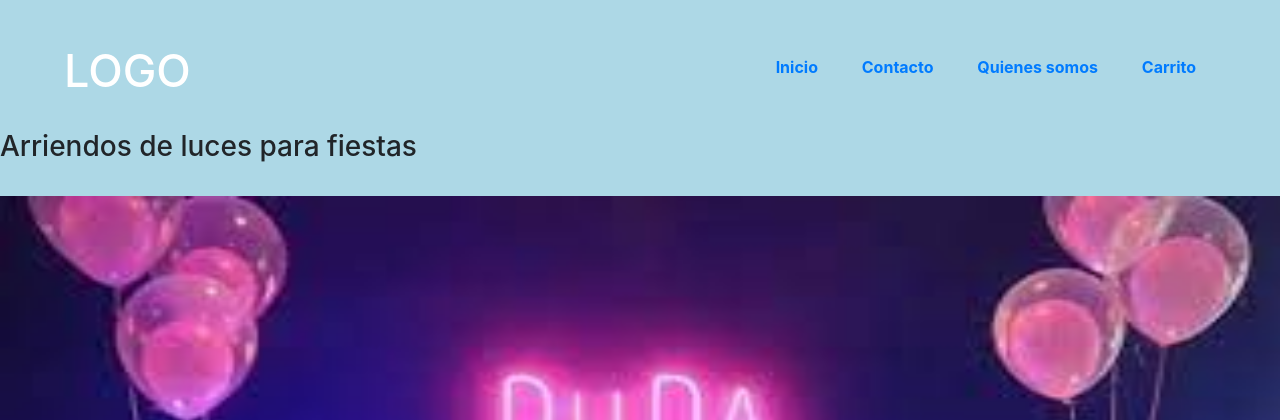
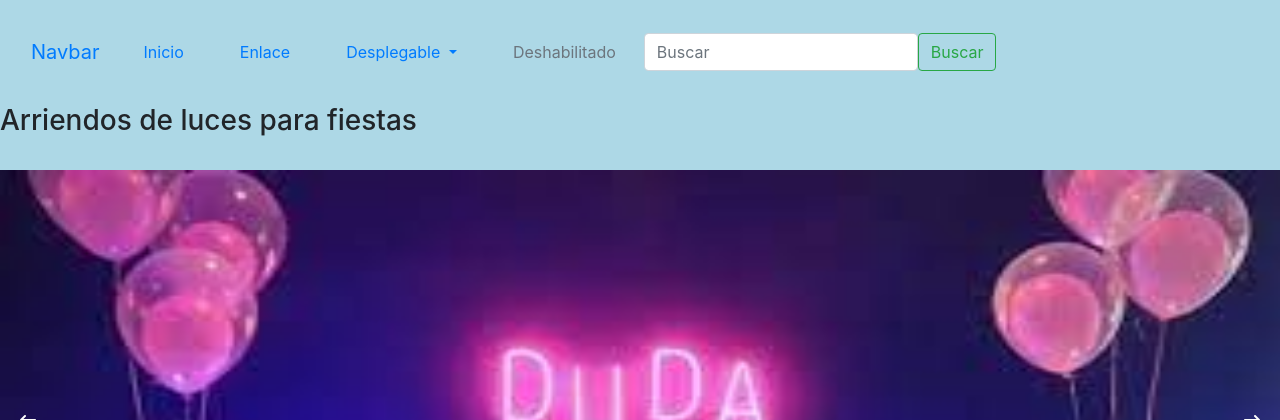
Before and after one commit to jaastorgar/pag_luces, a Django app: page / in a window 1280 px wide. Shown: the top 420 px of the page. Run offline with Django 4.2, Linux system fonts and the light colour scheme; some libraries are stand-ins or nearby versions.

Commit message:
actualizacion

```diff
--- a/PagPrincipal/core/templates/core/home.html
+++ b/PagPrincipal/core/templates/core/home.html
@@ -4,23 +4,49 @@
 <head>
     <meta charset="UTF-8">
     <meta name="viewport" content="width=device-width, initial-scale=1.0">
-    <link rel="stylesheet" href="https://stackpath.bootstrapcdn.com/bootstrap/4.3.1/css/bootstrap.min.css"
-    integrity="sha384-ggOyR0iXCbMQv3Xipma34MD+dH/1fQ784/j6cY/iJTQUOhcWr7x9JvoRxT2MZw1T" crossorigin="anonymous">
+    <link rel="stylesheet" href="https://stackpath.bootstrapcdn.com/bootstrap/4.5.2/css/bootstrap.min.css">
     <link rel="stylesheet" href="{% static 'core/css/Estilos.css' %}">
     <script src="https://kit.fontawesome.com/5811f0749a.js" crossorigin="anonymous"></script>
     <title>Arriendo de luces</title>
 </head>
 <body>
     <br>
-    <nav id="menuNav">
-      <h1 id="logoMenu">LOGO</h1>
-        <ul>
-          <li><a href="">Inicio</a></li>
-          <li><a href="">Contacto</a></li>
-          <li><a href="">Quienes somos</a></li>
-          <li><a href="">Carrito</a></li>
-        </ul>
-    </nav>
+    <nav class="navbar navbar-expand-lg bg-body-tertiary">
+      <div class="container-fluid">
+          <a class="navbar-brand" href="#">Navbar</a>
+          <button class="navbar-toggler" type="button" data-bs-toggle="collapse" data-bs-target="#navbarSupportedContent" aria-controls="navbarSupportedContent" aria-expanded="false" aria-label="Toggle navigation">
+              <span class="navbar-toggler-icon"></span>
+          </button>
+          <div class="collapse navbar-collapse" id="navbarSupportedContent">
+              <ul class="navbar-nav me-auto mb-2 mb-lg-0">
+                  <li class="nav-item">
+                      <a class="nav-link active" aria-current="page" href="#">Inicio</a>
+                  </li>
+                  <li class="nav-item">
+                      <a class="nav-link" href="#">Enlace</a>
+                  </li>
+                  <li class="nav-item dropdown">
+                      <a class="nav-link dropdown-toggle" href="#" role="button" data-bs-toggle="dropdown" aria-expanded="false">
+                          Desplegable
+                      </a>
+                      <ul class="dropdown-menu">
+                          <li><a class="dropdown-item" href="#">Acción</a></li>
+                          <li><a class="dropdown-item" href="#">Otra acción</a></li>
+                          <li><hr class="dropdown-divider"></li>
+                          <li><a class="dropdown-item" href="#">Algo más aquí</a></li>
+                      </ul>
+                  </li>
+                  <li class="nav-item">
+                      <a class="nav-link disabled" aria-disabled="true">Deshabilitado</a>
+                  </li>
+              </ul>
+              <form class="d-flex" role="search">
+                  <input class="form-control me-2" type="search" placeholder="Buscar" aria-label="Buscar">
+                  <button class="btn btn-outline-success" type="submit">Buscar</button>
+              </form>
+          </div>
+      </div>
+  </nav>
     <br>
     <div>
       <h3>Arriendos de luces para fiestas</h3>
@@ -103,9 +129,9 @@
       </div>
     </div>
 
-    <script src="https://code.jquery.com/jquery-3.2.1.slim.min.js"></script>
-    <script src="https://cdnjs.cloudflare.com/ajax/libs/popper.js/1.12.9/umd/popper.min.js"></script>
-    <script src="https://maxcdn.bootstrapcdn.com/bootstrap/4.0.0/js/bootstrap.min.js"></script>
+    <script src="https://code.jquery.com/jquery-3.5.1.slim.min.js"></script>
+    <script src="https://cdn.jsdelivr.net/npm/@popperjs/core@2.11.6/dist/umd/popper.min.js"></script>
+    <script src="https://stackpath.bootstrapcdn.com/bootstrap/4.5.2/js/bootstrap.min.js"></script>
     <script src="static/core/js/validaciones.js"></script>
 </body>
 </html>
```
